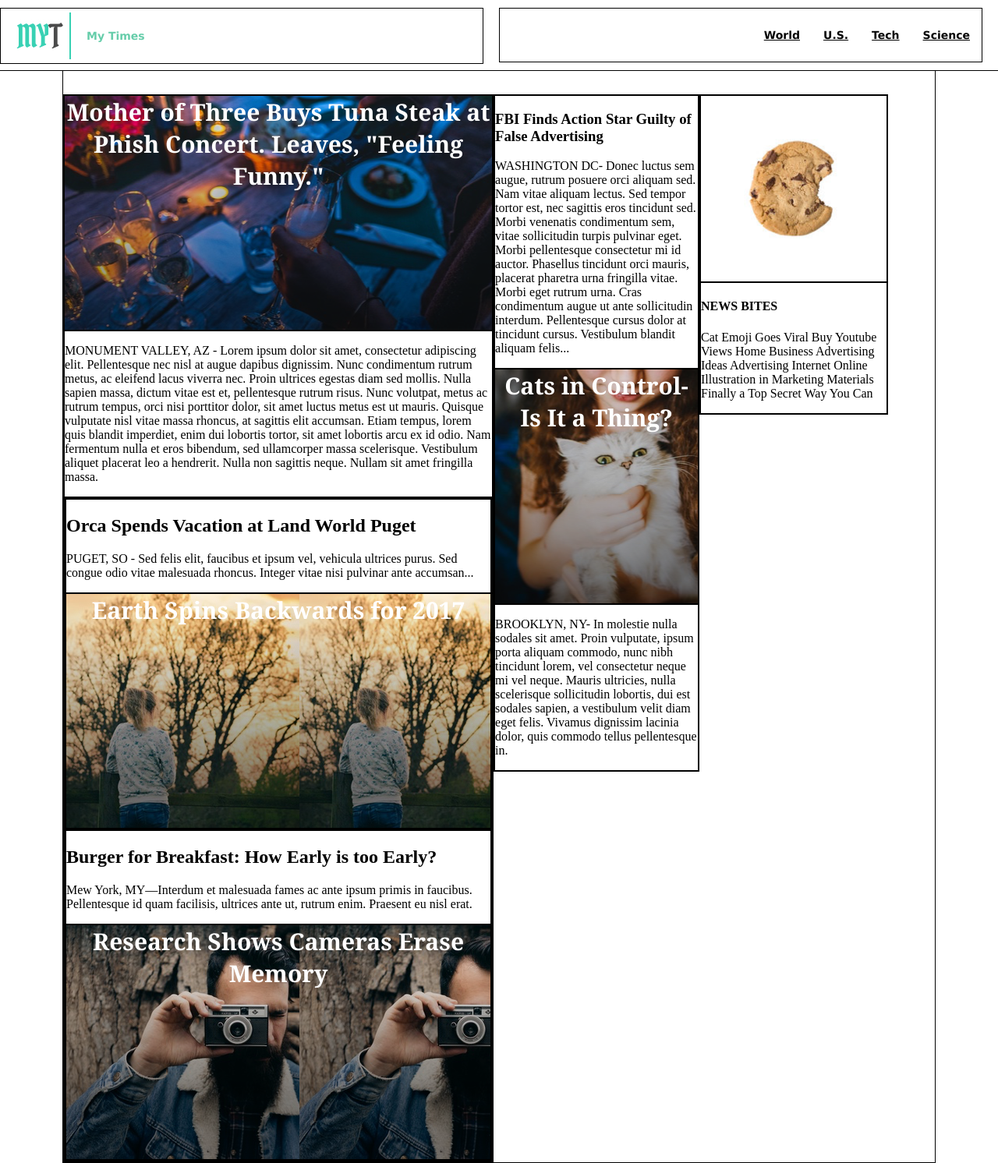
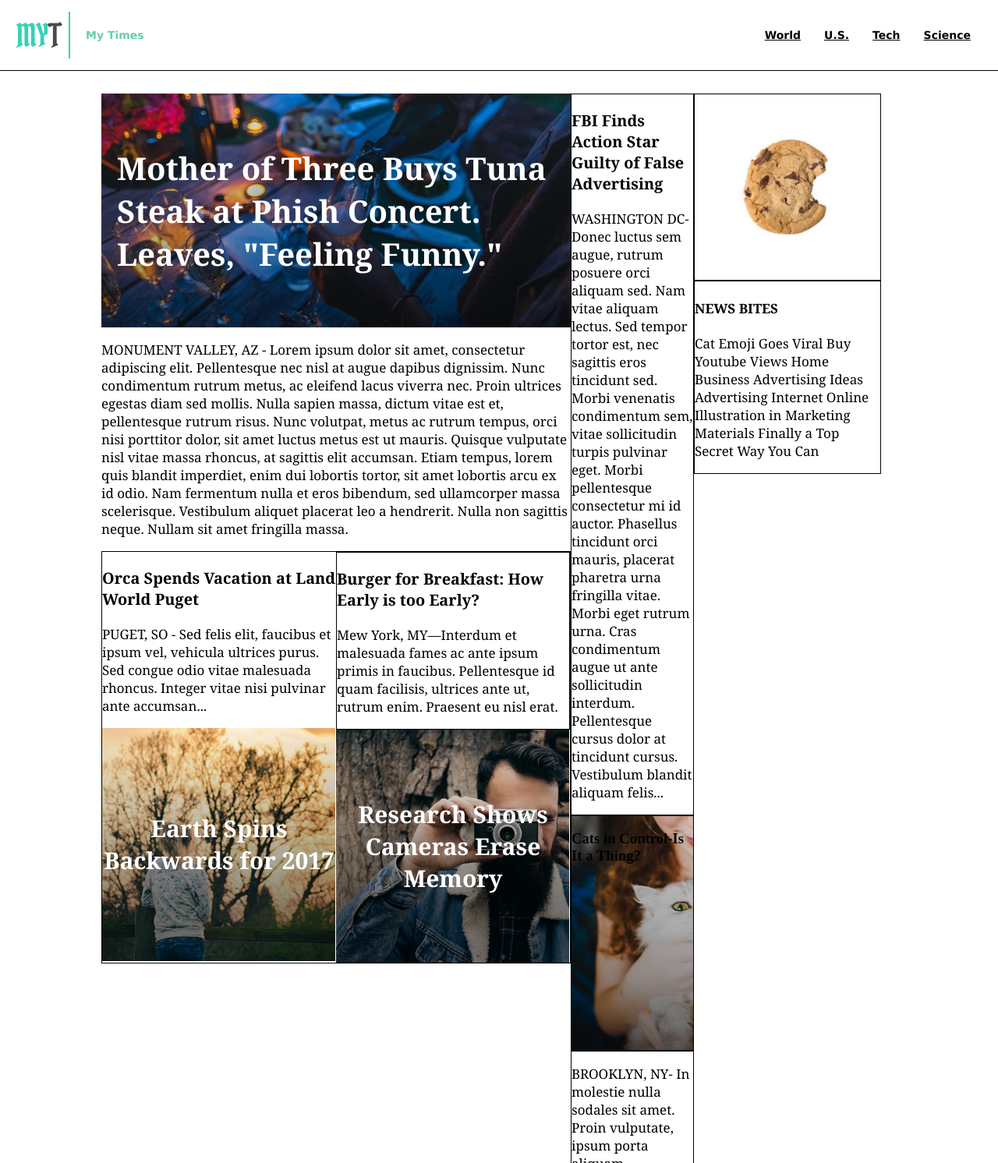
Before and after one commit to anjiB72/mytimes, a plain HTML site: page index.html in a window 1280 px wide. Shown: the top 1492 px of the page at 78% size. Drawn offline with Linux system fonts and the light colour scheme.

Commit message:
amended index html and css for flex containers

```diff
--- a/index.html
+++ b/index.html
@@ -6,6 +6,7 @@
     <link rel="stylesheet" href="./resources/css/style.css" type="text/css">
   </head>
   <body>
+
     <!--Main heading with logo and menu items-->
     <header>
       <div class="logo">
@@ -21,50 +22,54 @@
     </header>
 
     <!--Main body content-->
-    <div class="mainbody">
+    <div class="maincontainer">
 
       <!-- content in left hand column -->
-      <div class="column large">
-        <div id="headline">
-          <div class="imagestory" id="cl1">
+      <div class="colcontainer large">
+
+        <div class="imagestory1">
+          <h1 class="story1">
           Mother of Three Buys Tuna Steak at Phish Concert. Leaves, "Feeling Funny."
-          </div>
-        <div id="cl2">
+          </h1>
+        </div>
+
+          <div class="textstory">
             <p>MONUMENT VALLEY, AZ - Lorem ipsum dolor sit amet, consectetur adipiscing elit. Pellentesque nec nisl at augue dapibus dignissim. Nunc condimentum rutrum metus, ac eleifend lacus viverra nec. Proin ultrices egestas diam sed mollis. Nulla sapien massa, dictum vitae est et, pellentesque rutrum risus. Nunc volutpat, metus ac rutrum tempus, orci nisi porttitor dolor, sit amet luctus metus est ut mauris. Quisque vulputate nisl vitae massa rhoncus, at sagittis elit accumsan. Etiam tempus, lorem quis blandit imperdiet, enim dui lobortis tortor, sit amet lobortis arcu ex id odio. Nam fermentum nulla et eros bibendum, sed ullamcorper massa scelerisque. Vestibulum aliquet placerat leo a hendrerit. Nulla non sagittis neque. Nullam sit amet fringilla massa.
           </P>
-          </div>
         </div>
+
         <div class="substory">
-          <div id="ss1">
-            <div id="cl3">
-              <h2>Orca Spends Vacation at Land World Puget</h2>
+          <div class="subcol ss1">
+            <div class="cl3">
+              <h3>Orca Spends Vacation at Land World Puget</h3>
               <p>PUGET, SO - Sed felis elit, faucibus et ipsum vel, vehicula ultrices purus. Sed congue odio vitae malesuada rhoncus. Integer vitae nisi pulvinar ante accumsan...</p>
             </div>
-            <div class="imagestory" id="cl4">
-          Earth Spins Backwards for 2017
+            <div class="imagestory2">
+              <h2 class="picstory">Earth Spins Backwards for 2017</h2>
             </div>
           </div>
-          <div id="ss2">
+          <div class="subcol ss2">
             <div id="cl5">
-              <h2>Burger for Breakfast: How Early is too Early?</h2>
+              <h3>Burger for Breakfast: How Early is too Early?</h3>
               <p>Mew York, MY—Interdum et malesuada fames ac ante ipsum primis in faucibus. Pellentesque id quam facilisis, ultrices ante ut, rutrum enim. Praesent eu nisl erat.</p>
             </div>
-            <div class="imagestory" id="cl6">
-              Research Shows Cameras Erase Memory
+            <div class="imagestory3">
+              <h2 class="picstory">
+              Research Shows Cameras Erase Memory </h2>
             </div>
           </div>
         </div>
       </div>
 
       <!-- content in middle column -->
-      <div class="column medium">
+      <div class="colcontainer medium">
         <div id="cm1">
           <h3>FBI Finds Action Star Guilty of False Advertising</h3>
           <p>WASHINGTON DC- Donec luctus sem augue, rutrum posuere orci aliquam sed. Nam vitae aliquam lectus. Sed tempor tortor est, nec sagittis eros tincidunt sed. Morbi venenatis condimentum sem, vitae sollicitudin turpis pulvinar eget. Morbi pellentesque consectetur mi id auctor. Phasellus tincidunt orci mauris, placerat pharetra urna fringilla vitae. Morbi eget rutrum urna. Cras condimentum augue ut ante sollicitudin interdum. Pellentesque cursus dolor at tincidunt cursus. Vestibulum blandit aliquam felis...
           </p>
         </div>
         <div class="imagestory" id="cm2">
-          Cats in Control-Is It a Thing?
+          <h3>Cats in Control-Is It a Thing?</h3>
         </div>
         <div id="cm3">
           <p>BROOKLYN, NY- In molestie nulla sodales sit amet. Proin vulputate, ipsum porta aliquam commodo, nunc nibh tincidunt lorem, vel consectetur neque mi vel neque. Mauris ultricies, nulla scelerisque sollicitudin lobortis, dui est sodales sapien, a vestibulum velit diam eget felis. Vivamus dignissim lacinia dolor, quis commodo tellus pellentesque in.
@@ -73,7 +78,7 @@
       </div>
 
       <!-- content in right hand column -->
-      <div class="column small">
+      <div class="colcontainer small">
         <img id="cs1" src="./resources/images/img-news-bite.png" alt="New Bite picture of a cookie" width="auto">
         <div id="cs2">
           <h4>NEWS BITES</h4>
@@ -85,5 +90,9 @@
 
     </div>
 
+    <!--start of footer-->
+    <footer>
+
+    </footer>
   </body>
 </html>
--- a/resources/css/style.css
+++ b/resources/css/style.css
@@ -12,22 +12,23 @@ position: fixed;
 top: 0;
 z-index: 1;
 display: flex;
-border-bottom: 1px solid black;
+flex-direction: row;
 width: 100%;
 height: 90px;
 font-family: Verdana;
 font-size: 14px;
 font-weight: bold;
 background-color: white;
+border-bottom: 1px solid black;
 }
 
 .logo {
   display: flex;
+  flex-direction: row;
   width: 50%;
   height: 70px;
   align-content: center;
   align-items: center;
-  border: 1px solid black;
   margin-top: 10px;
   }
 
@@ -45,7 +46,6 @@ nav{
   width: 50%;
   align-items: center;
   margin: 10px 20px;
-  border: 1px solid black;
   flex-wrap: wrap;
 }
 
@@ -55,74 +55,129 @@ nav span {
   }
 /*end of header block styling*/
 
-/*start of main body styling, sets flex containers and columns*/
-.mainbody {
+/*start of main flex container*/
+.maincontainer {
   display: flex;
+  flex-direction: row;
   align-items: flex-start;
   justify-content: space-between;
-  border: 1px solid black;
   position: relative;
   top: 90px;
-  margin: 0 80px;
+  margin: 0 130px;
+  padding-right: 20px;
   }
 
-.column   {
-  border: 1px solid black;
-  display: inline-flex;
+/*column container styling*/
+.colcontainer   {
+  display: flex;
   flex-direction: column;
   margin-top: 30px;
+  align-self: flex-start;
+  align-content: center;
+}
+
+.substory{
+  display: flex;
+  flex-direction: row;
+  justify-content: space-between;
+}
+
+.subcol{
+  align-self: flex-start;
 
 }
 
-.column.large {
+.colcontainer.large {
   width: 630px;
-  }
+  align-content: stretch;
+    }
 
-.column.medium {
+.colcontainer.medium {
   width: 300px;
 }
 
-.column.small {
+.colcontainer.small {
   width: 240px;
-  margin-right: 60px;
- }
+   }
 
 /*styling for stories with background images*/
  .imagestory {
+  background-size: auto;
+  height: 300px;
+     }
+
+  /*styling large column layout*/
+.imagestory1 {
+  display: flex;
+  flex-direction: row;
+  align-items: center;
+  background-image: url(../images/img-story-main.png);
+  background-repeat: no-repeat;
+  height: 300px;
+  padding-left: 20px;
+  }
+
+  .story1{
+    font-size: 40px;
+    font-family: Georgia;
+    font-weight: bold;
+    color: white;
+      }
+
+.textstory{
+  font-family: Georgia;
+  font-size: 17px;
+  color: black;
+}
+
+.picstory{
   font-family: Georgia;
   font-weight: bold;
   font-size: 30px;
   color: white;
-  background-size: auto;
-  height: 300px;
   text-align: center;
- }
-
-/*styling large column layout*/
-#cl1 {
-  background-image: url(../images/img-story-main.png);
+}
+.imagestory2 {
+  background-image: url(../images/img-story-2.png);
+  background-repeat: no-repeat;
+  display: flex;
+  flex-direction: row;
+  flex-wrap: wrap;
+  align-items: center;
+  align-self: flex-start;
+  height: 299px;
+  width: 300px;
   }
 
-#cl4 {
-  background-image: url(../images/img-story-2.png);
-  }
-
-#cl6{
+.imagestory3{
   background-image: url(../images/img-story-3.png);
-  }
+  background-repeat: no-repeat;
+  display: flex;
+  flex-direction: row;
+  flex-wrap: wrap;
+  align-items: center;
+  align-self: flex-start;
+  height: 299px;
+  width: 300px;
+    }
 
 
 /*styling medium column layout*/
-#cm2 {
+.imagestory#cm2 {
   background-image: url(../images/img-story-1.png);
+  background-repeat: no-repeat;
+  }
+
+.cl3, #cl5, #cm1, #cm3, #cs2{
+  font-family: Georgia;
+  font-size: 17px;
+  color: black;
 }
-
 /*Borders around content to show outline, will be removed at end*/
 #mainstory,
 .substory,
 #ss1,
 #ss2,
-#cl1,
 #cl2,
 #cl3,
 #cl4,
@@ -134,4 +189,5 @@ nav span {
 #cs1,
 #cs2 {
   border: 1px solid black;
+
 }
```
Also changed, not shown: resources/images/1978505_10152366406387755_1233841388_o.jpg (added).
